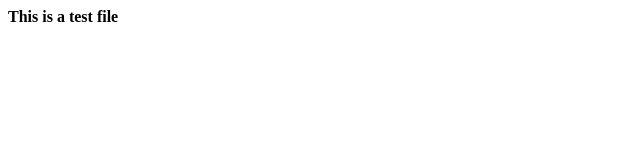
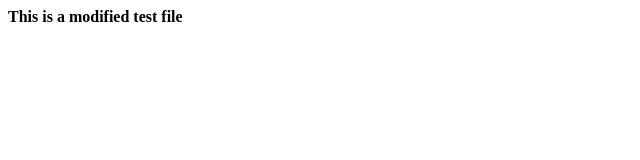
Before and after one commit to cschurgers/Test-project-01, a plain HTML site: page index.html in a window 1280 px wide. Shown: the full height of the page, 0-640 px from the left. Drawn offline with Linux system fonts and the light colour scheme.

Commit message:
modified index

```diff
--- a/index.html
+++ b/index.html
@@ -1 +1 @@
-<b> This is a test file </b>
+<b> This is a modified test file </b>
```
